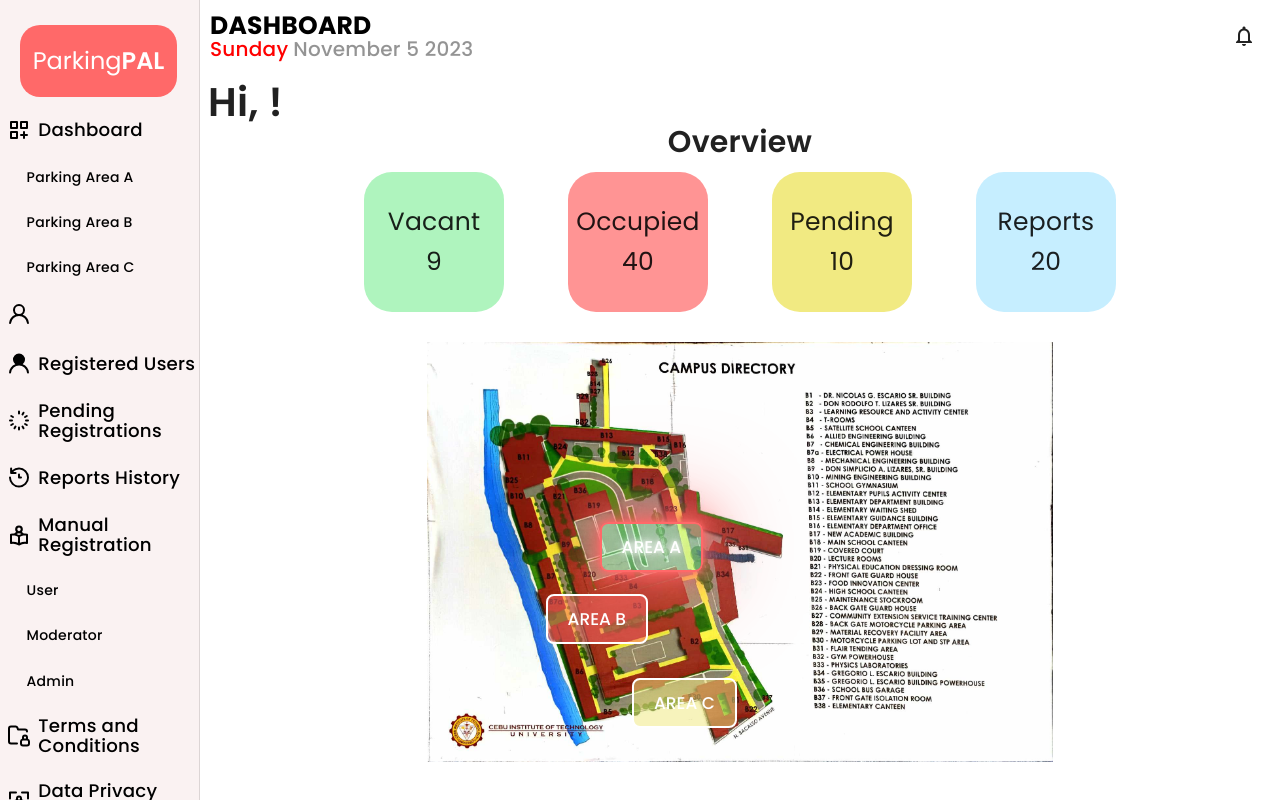
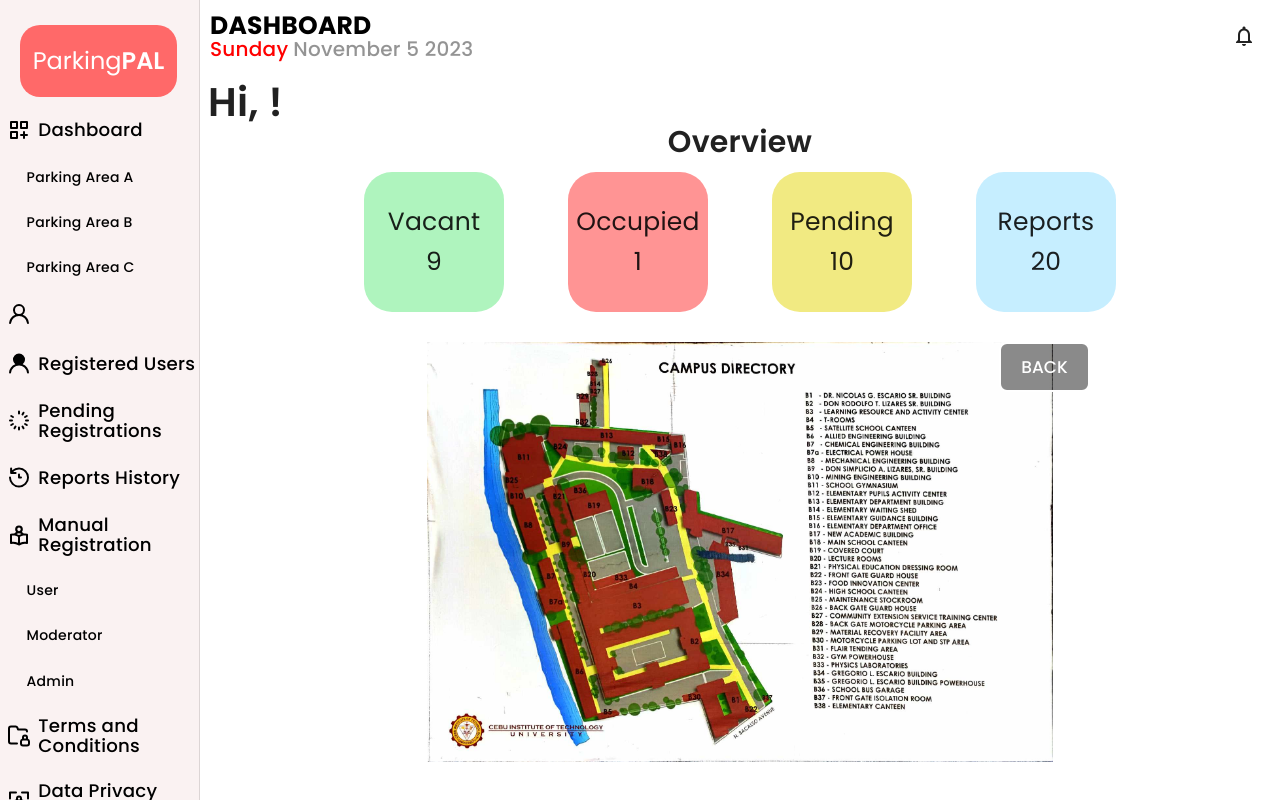
Before and after one commit to LM-Inocentes/ParkPal, an Angular app in the folder ParkPal/: page /dashboard in a window 1280 px wide. Both pictures are taken after a click on the button "AREA A". Built offline with nearby package versions, Linux system fonts and the light colour scheme.

Commit message:
add 3 areas, missing maps

```diff
--- a/ParkPal/src/app/dashboard/dashboard.component.html
+++ b/ParkPal/src/app/dashboard/dashboard.component.html
@@ -8,7 +8,7 @@
     </div>
     <div class="occupied">
       Occupied<br /><br />
-      40
+      {{mapState}}
     </div>
     <div class="pending">
       Pending<br /><br />
@@ -21,6 +21,7 @@
   </div>
   <div class="university-map">
     <img [src]="mapImagePath" alt="University Map">
+    <button *ngIf="mapState != 0" class="back" (click)="updateMapState(0)">Back</button>
     <button *ngIf="mapState == 0" class="areaA" (click)="updateMapState(1)">Area A</button>
     <button *ngIf="mapState == 0" class="areaB" (click)="updateMapState(2)">Area B</button>
     <button *ngIf="mapState == 0" class="areaC" (click)="updateMapState(3)">Area C</button>
--- a/ParkPal/src/app/dashboard/dashboard.component.scss
+++ b/ParkPal/src/app/dashboard/dashboard.component.scss
@@ -193,6 +193,12 @@
     left: 40%;
     background: #f1ea8286;
     }
+    .back {
+    position: absolute;
+    top: 0%;
+    left: 74%;
+    background: #00000075;
+    }
 }
 
 .university-map img {
--- a/ParkPal/src/app/dashboard/dashboard.component.ts
+++ b/ParkPal/src/app/dashboard/dashboard.component.ts
@@ -31,13 +31,16 @@ export class DashboardComponent {
   updateMapState(state: number) {
     if (state == 0) {
       this.mapImagePath = 'assets/overall-map.png';
+      this.mapState = 0;
     } else if (state == 1) {
       this.mapImagePath = 'assets/area1-map.png';
+      this.mapState = 1;
     } else if (state == 2) {
       this.mapImagePath = 'assets/area2-map.png';
+      this.mapState = 2;
     } else if (state == 3) {
       this.mapImagePath = 'assets/area3-map.png';
+      this.mapState = 3;
     }
-
   }
 }
```
